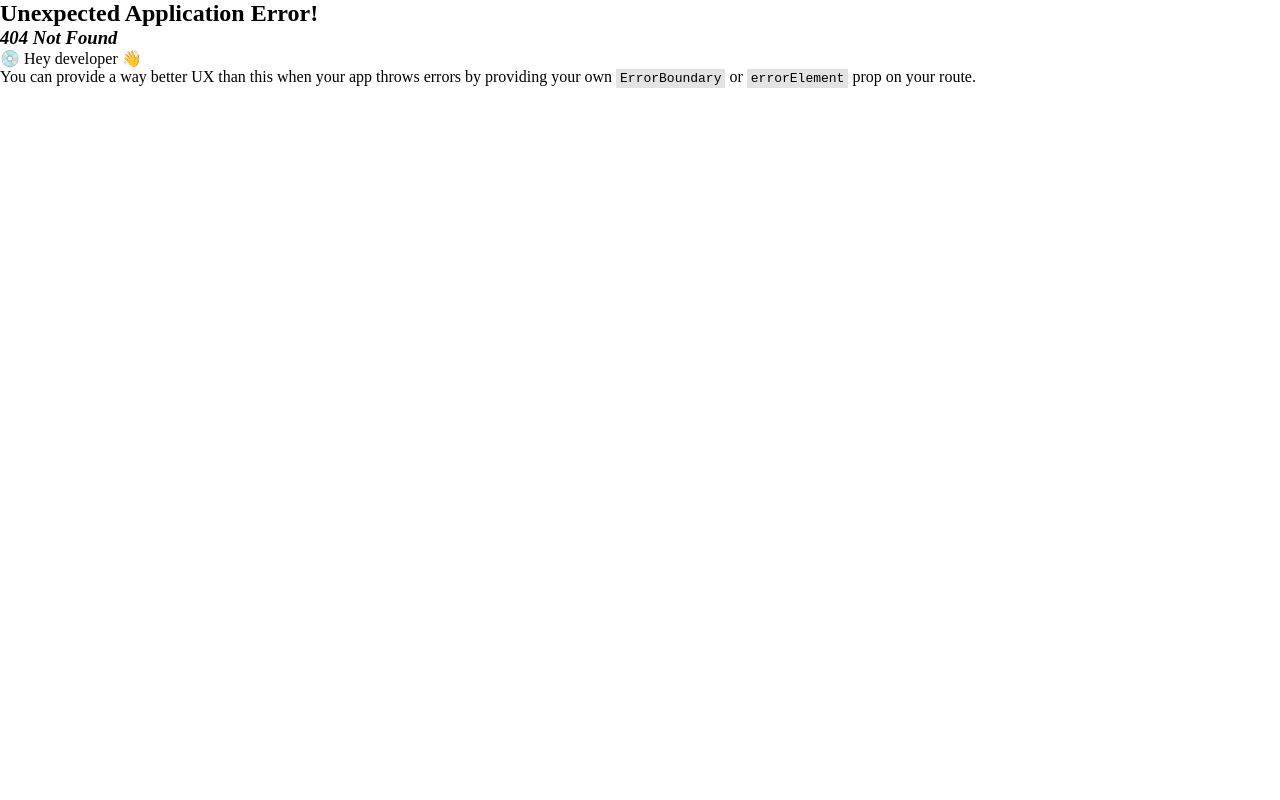
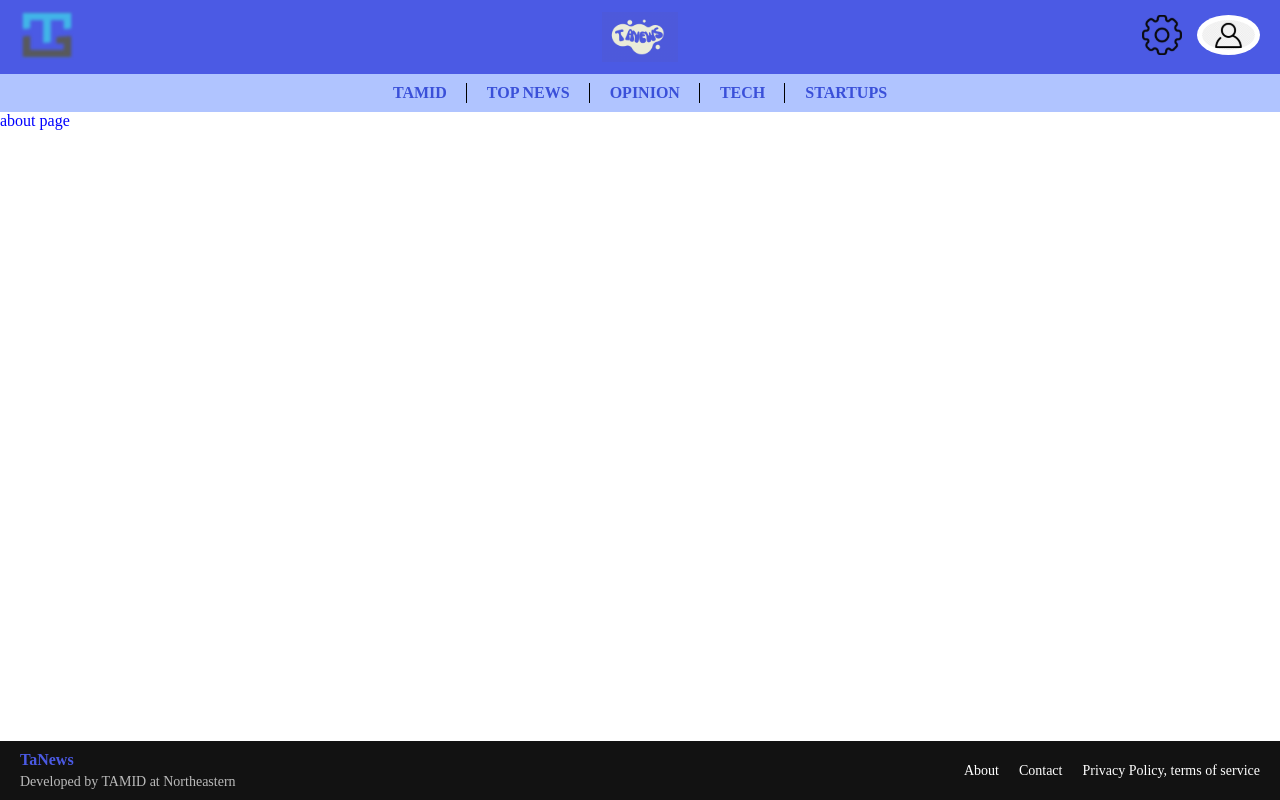
Before and after one commit to IpDaniel/tanews, a React (Vite) app in the folder frontend/: page /about in a window 1280 px wide. Before the commit this address had no page. Built offline with nearby package versions, Linux system fonts and the light colour scheme.

Commit message:
created and completed Footer.jsx component, working on about, contact and privacy pages

```diff
--- a/frontend/package.json
+++ b/frontend/package.json
@@ -11,6 +11,7 @@
   },
   "dependencies": {
     "dotenv": "^16.4.7",
+    "primereact": "^10.9.2",
     "react": "^19.0.0",
     "react-dom": "^19.0.0",
     "react-router": "^7.2.0",
--- /dev/null
+++ b/frontend/src/components/Footer.jsx
@@ -0,0 +1,26 @@
+import React from "react";
+import "../styles/Footer.css";
+import { Link } from "react-router-dom";
+
+const Footer = () => {
+  return (
+    <footer className="footer-container">
+      <div className="footer-content">
+        {/* Left Section - Branding */}
+        <div className="footer-branding">
+          <h2>TaNews</h2>
+          <p>Developed by TAMID at Northeastern</p>
+        </div>
+
+        {/* Center Section - Quick Links , TODO implementation*/}
+        <div className="footer-links">
+          <Link to="/about">About</Link>
+          <Link to="/contact">Contact</Link>
+          <Link to="/privacy">Privacy Policy, terms of service</Link>
+        </div>
+      </div>
+    </footer>
+  );
+};
+
+export default Footer;
--- a/frontend/src/main.jsx
+++ b/frontend/src/main.jsx
@@ -5,10 +5,12 @@ import { createBrowserRouter, RouterProvider } from "react-router-dom";
 
 import App from "./routes/App.jsx";
 import Home from "./routes/Home.jsx";
+import About from "./routes/About.jsx";
 
 const router = createBrowserRouter([
   { path: "/", element: <App /> },
   { path: "/home", element: <Home /> },
+  { path: "/about", element: <About /> },
 ]);
 
 createRoot(document.getElementById("root")).render(
--- /dev/null
+++ b/frontend/src/routes/About.jsx
@@ -0,0 +1,16 @@
+import React from "react";
+import "../styles/About.css";
+import TopNav from "../components/TopNav.jsx";
+import Footer from "../components/Footer.jsx";
+
+const About = () => {
+  return (
+    <>
+      <TopNav />
+      <div className="about-container">about page</div>
+      <Footer />
+    </>
+  );
+};
+
+export default About;
--- a/frontend/src/routes/App.jsx
+++ b/frontend/src/routes/App.jsx
@@ -2,7 +2,7 @@ import { useState } from "react";
 
 import TopNav from "../components/TopNav.jsx"; // this is an example of a reusable component. i set
 // up a basic topnav that just returns topnav. need styling.
-
+import Footer from "../components/Footer.jsx";
 import Sidebar from "../components/Sidebar.jsx";
 
 function App() {
@@ -11,6 +11,7 @@ function App() {
       <TopNav />
       <Sidebar />
       <div>app component page</div>
+      <Footer />
     </>
   );
 }
--- /dev/null
+++ b/frontend/src/styles/About.css
@@ -0,0 +1,3 @@
+.about-container {
+  color: blue;
+}
--- /dev/null
+++ b/frontend/src/styles/Footer.css
@@ -0,0 +1,47 @@
+.footer-container {
+  background-color: #121212;
+  color: white;
+  width: 100%;
+  padding: 10px 0;
+  position: absolute;
+  bottom: 0;
+}
+
+.footer-content {
+  display: flex;
+  justify-content: space-between;
+  align-items: center;
+  max-width: 100%;
+  margin: auto;
+  padding: 0px 20px;
+  flex-wrap: wrap;
+}
+
+/* Branding Section */
+.footer-branding h2 {
+  font-size: 16px;
+  margin-bottom: 5px;
+  color: #4b5ae4; /* Same blue shade as TaNews */
+}
+
+.footer-branding p {
+  font-size: 14px;
+  color: #bbb;
+}
+
+/* Quick Links */
+.footer-links {
+  display: flex;
+  gap: 20px;
+}
+
+.footer-links a {
+  color: white;
+  text-decoration: none;
+  font-size: 14px;
+  transition: color 0.3s ease-in-out;
+}
+
+.footer-links a:hover {
+  color: #4b5ae4;
+}
--- a/frontend/src/styles/TopNav.css
+++ b/frontend/src/styles/TopNav.css
@@ -89,3 +89,7 @@
   top: 50%;
   transform: translateY(-50%);
 }
+
+.nav-bottom Link:hover {
+  color: black;
+}
```
Also changed, not shown: 1 other file (tests, documents, lock files or other folders).
